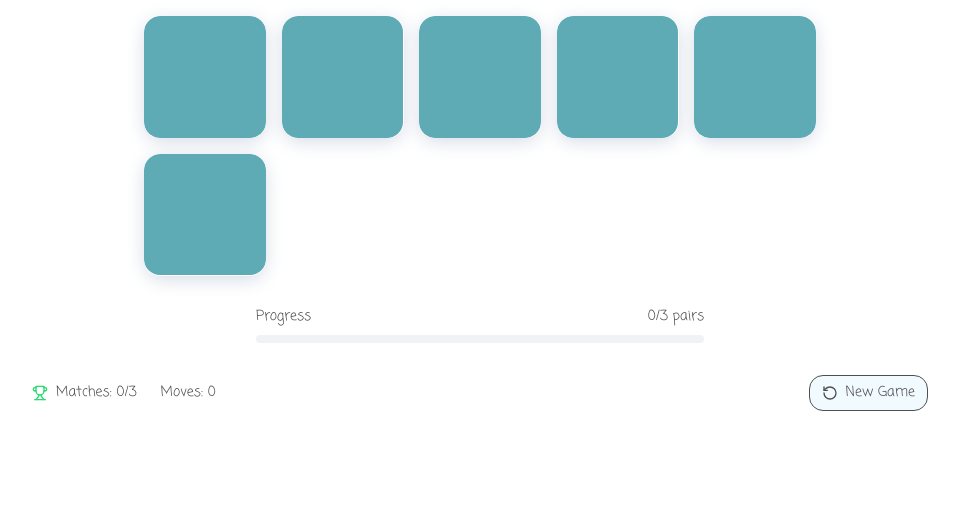
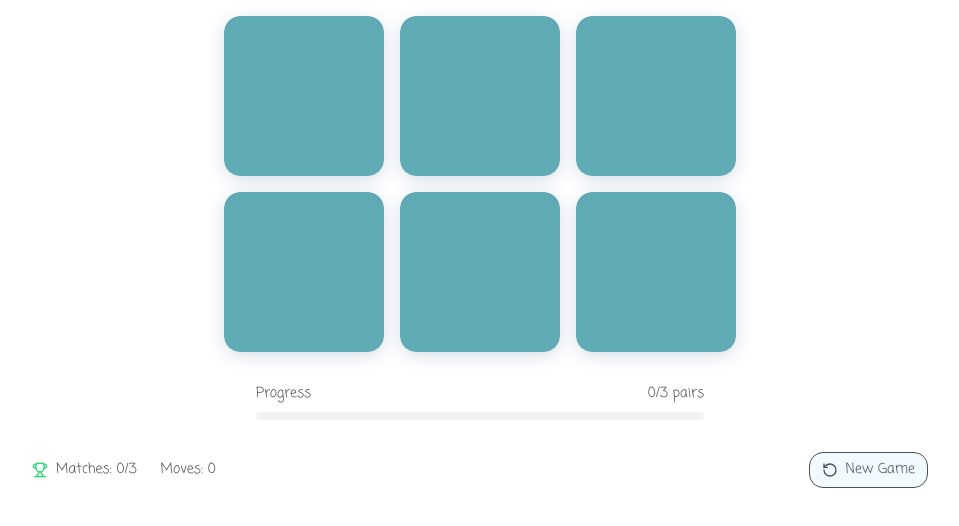
Before and after one commit to playmakessenseuk/phonics-match-play, a React (Vite) app: page / in a window 1280 px wide. Shown: the top 526 px of the page, without its empty margins (160-1119 px from the left). Built offline with nearby package versions, Linux system fonts and the light colour scheme; a web font is replaced by a local one.

Commit message:
Constrain game tiles to 3 per row

```diff
--- a/src/components/PhonicGame.tsx
+++ b/src/components/PhonicGame.tsx
@@ -140,10 +140,10 @@ export const PhonicGame = () => {
       {/* Game Grid */}
       <div className="max-w-4xl mx-auto pt-4">
         <div className={cn("grid gap-2 sm:gap-4 justify-center",
-      // 2 rows of 3 cards on mobile for better mobile experience
-      "grid-cols-3 sm:grid-cols-5",
-      // Smaller cards optimized for mobile
-      "max-w-xs sm:max-w-2xl mx-auto")}>
+      // 2 rows of 3 cards on both mobile and desktop
+      "grid-cols-3",
+      // Smaller cards optimized for mobile with larger cards on desktop
+      "max-w-xs sm:max-w-lg mx-auto")}>
           {cards.map(card => <GameCard key={card.id} card={card} isFlipped={isCardFlipped(card)} isMatched={isCardMatched(card)} isDisabled={isProcessing} onClick={handleCardClick} />)}
         </div>
 
```
